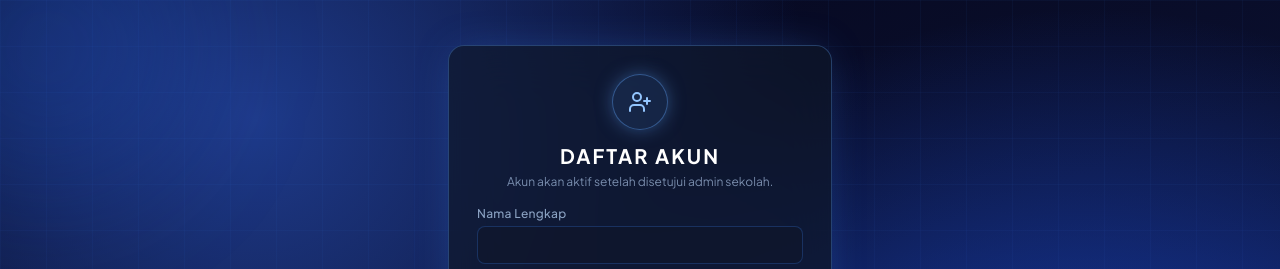
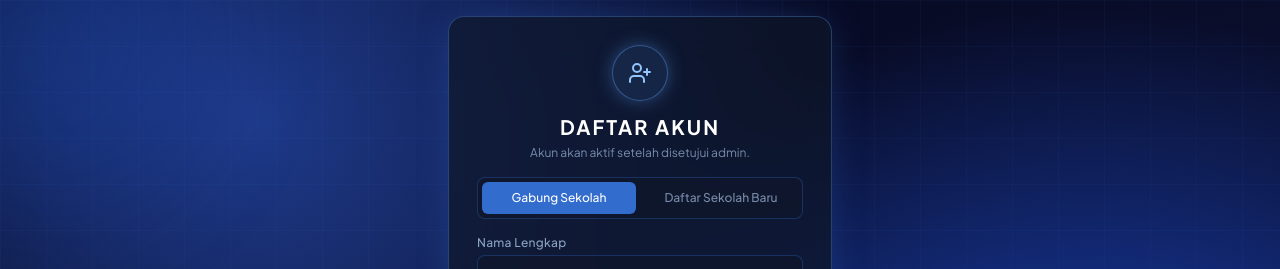
Before and after one commit to edethalfonsina22-collab/simak-app, a React (Vite) app: page /register in a window 1280 px wide. Shown: the top 269 px of the page. Built offline with nearby package versions, Linux system fonts and the light colour scheme; no server answers; the database is empty.

Commit message:
Update Register.jsx

```diff
--- a/src/pages/Register.jsx
+++ b/src/pages/Register.jsx
@@ -5,7 +5,8 @@ import { useAuth } from '../lib/AuthContext'
 import { Loader2, UserPlus, CheckCircle2 } from 'lucide-react'
 
 export default function Register() {
-  const { session } = useAuth()
+  const { session, daftar } = useAuth()
+  const [mode, setMode] = useState('gabung') // 'gabung' | 'baru'
   const [daftarSekolah, setDaftarSekolah] = useState([])
   const [form, setForm] = useState({
     nama: '',
@@ -14,6 +15,7 @@ export default function Register() {
     konfirmasi: '',
     jabatan: 'guru',
     sekolahId: '',
+    namaSekolahBaru: '',
   })
   const [error, setError] = useState('')
   const [loading, setLoading] = useState(false)
@@ -56,8 +58,9 @@ export default function Register() {
           </div>
           <h1 className="text-lg font-semibold text-white tracking-wide">Pendaftaran Berhasil</h1>
           <p className="text-sm text-blue-200/70 mt-2">
-            Akun Anda sudah dibuat dan sedang menunggu persetujuan admin sekolah. Anda akan bisa login
-            setelah disetujui.
+            {mode === 'baru'
+              ? 'Sekolah dan akun Anda sudah dibuat, sedang menunggu persetujuan Superadmin. Anda akan bisa login setelah disetujui.'
+              : 'Akun Anda sudah dibuat dan sedang menunggu persetujuan admin sekolah. Anda akan bisa login setelah disetujui.'}
           </p>
           <Link to="/login" className="inline-block mt-4 text-sm font-medium text-blue-400 hover:text-blue-300">
             Kembali ke halaman Masuk
@@ -83,49 +86,31 @@ export default function Register() {
       setError('Kata sandi minimal 6 karakter.')
       return
     }
-    if (!form.sekolahId) {
+    if (mode === 'gabung' && !form.sekolahId) {
       setError('Pilih sekolah terlebih dahulu.')
+      return
+    }
+    if (mode === 'baru' && !form.namaSekolahBaru.trim()) {
+      setError('Isi nama sekolah yang akan didaftarkan.')
       return
     }
 
     setLoading(true)
 
-    const { data: signUpData, error: signUpError } = await supabase.auth.signUp({
+    const { error: daftarError } = await daftar({
+      mode,
+      nama: form.nama,
+      jabatan: form.jabatan,
       email: form.email,
       password: form.password,
+      sekolahId: form.sekolahId,
+      namaSekolahBaru: form.namaSekolahBaru.trim(),
     })
-
-    if (signUpError) {
-      setLoading(false)
-      setError(signUpError.message || 'Gagal mendaftar. Coba lagi.')
-      return
-    }
-
-    const userId = signUpData?.user?.id
-    if (!userId) {
-      setLoading(false)
-      setError('Gagal membuat akun. Coba lagi.')
-      return
-    }
-
-    const { error: profilError } = await supabase.from('profil').insert({
-      id: userId,
-      role: form.jabatan === 'guru' ? 'guru' : 'admin',
-      jabatan: form.jabatan,
-      sekolah_id: form.sekolahId,
-      nama_lengkap_pendaftar: form.nama,
-      email_pendaftar: form.email,
-      status_akun: 'menunggu',
-    })
-
-    // Penting: karena "Confirm email" nonaktif, signUp otomatis membuat sesi login.
-    // User belum disetujui, jadi paksa logout supaya tidak bisa masuk aplikasi dulu.
-    await supabase.auth.signOut()
 
     setLoading(false)
 
-    if (profilError) {
-      setError('Akun terbuat tapi data profil gagal disimpan: ' + profilError.message)
+    if (daftarError) {
+      setError(daftarError.message || 'Gagal mendaftar. Coba lagi.')
       return
     }
 
@@ -149,7 +134,29 @@ export default function Register() {
             <UserPlus className="text-blue-300" size={24} />
           </div>
           <h1 className="text-xl font-bold text-white tracking-widest uppercase">Daftar Akun</h1>
-          <p className="text-xs text-blue-200/60 mt-1">Akun akan aktif setelah disetujui admin sekolah.</p>
+          <p className="text-xs text-blue-200/60 mt-1">Akun akan aktif setelah disetujui admin.</p>
+        </div>
+
+        {/* Toggle mode: Gabung sekolah yang sudah ada / Daftar sekolah baru */}
+        <div className="grid grid-cols-2 gap-2 p-1 bg-slate-900/60 border border-blue-500/25 rounded-lg text-xs font-medium">
+          <button
+            type="button"
+            onClick={() => setMode('gabung')}
+            className={`py-2 rounded-md transition ${
+              mode === 'gabung' ? 'bg-blue-500/80 text-white' : 'text-blue-200/60 hover:text-blue-200'
+            }`}
+          >
+            Gabung Sekolah
+          </button>
+          <button
+            type="button"
+            onClick={() => setMode('baru')}
+            className={`py-2 rounded-md transition ${
+              mode === 'baru' ? 'bg-blue-500/80 text-white' : 'text-blue-200/60 hover:text-blue-200'
+            }`}
+          >
+            Daftar Sekolah Baru
+          </button>
         </div>
 
         <div>
@@ -166,8 +173,14 @@ export default function Register() {
             <option value="admin" className="bg-slate-900">Admin</option>
             <option value="kepala_sekolah" className="bg-slate-900">Kepala Sekolah</option>
           </select>
+          {mode === 'baru' && (
+            <p className="text-[11px] text-blue-200/50 mt-1">
+              Karena mendaftarkan sekolah baru, akun Anda otomatis jadi Admin Utama sekolah ini.
+            </p>
+          )}
         </div>
 
+        {mode === 'gabung' ? (
           <div>
             <label className={labelClass}>Sekolah</label>
             <select required className={inputClass}
@@ -178,6 +191,14 @@ export default function Register() {
               ))}
             </select>
           </div>
+        ) : (
+          <div>
+            <label className={labelClass}>Nama Sekolah Baru</label>
+            <input required className={inputClass}
+              placeholder="Contoh: SD Negeri Contoh"
+              value={form.namaSekolahBaru} onChange={(e) => ubah('namaSekolahBaru', e.target.value)} />
+          </div>
+        )}
 
         <div>
           <label className={labelClass}>Email</label>
```
Lines whose indentation alone changed are shown as unchanged.
